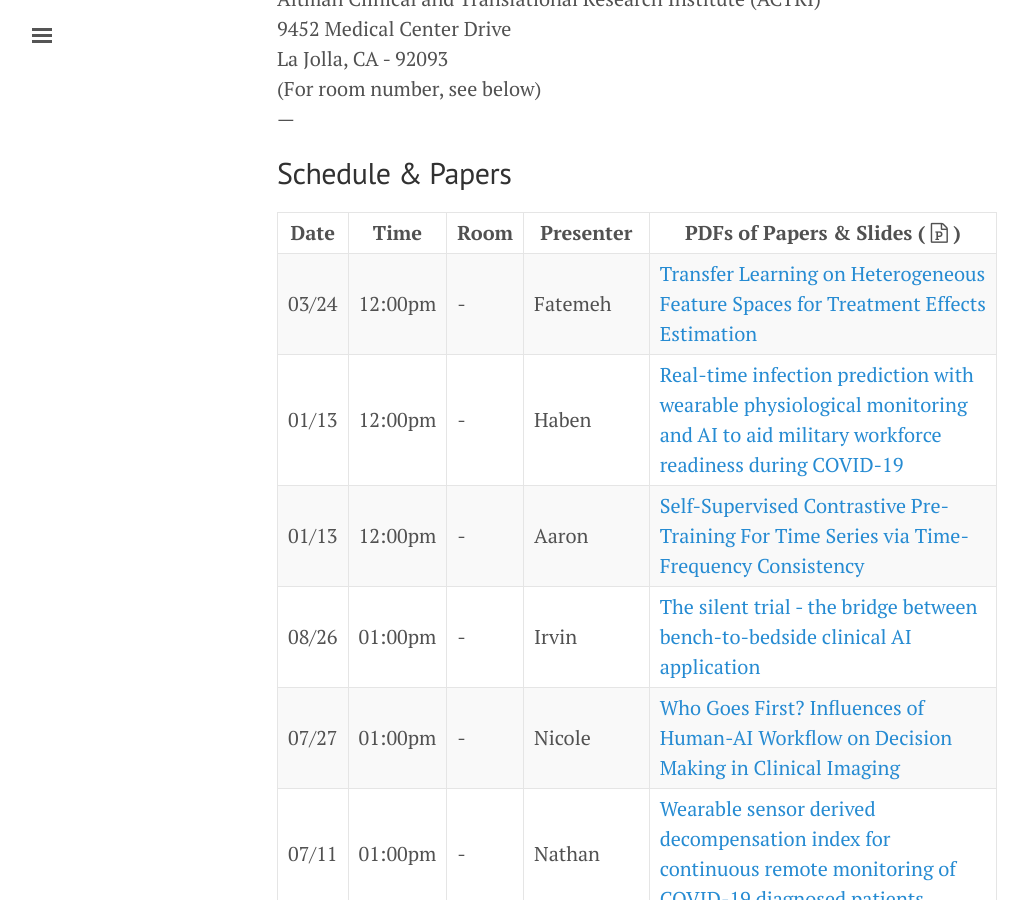
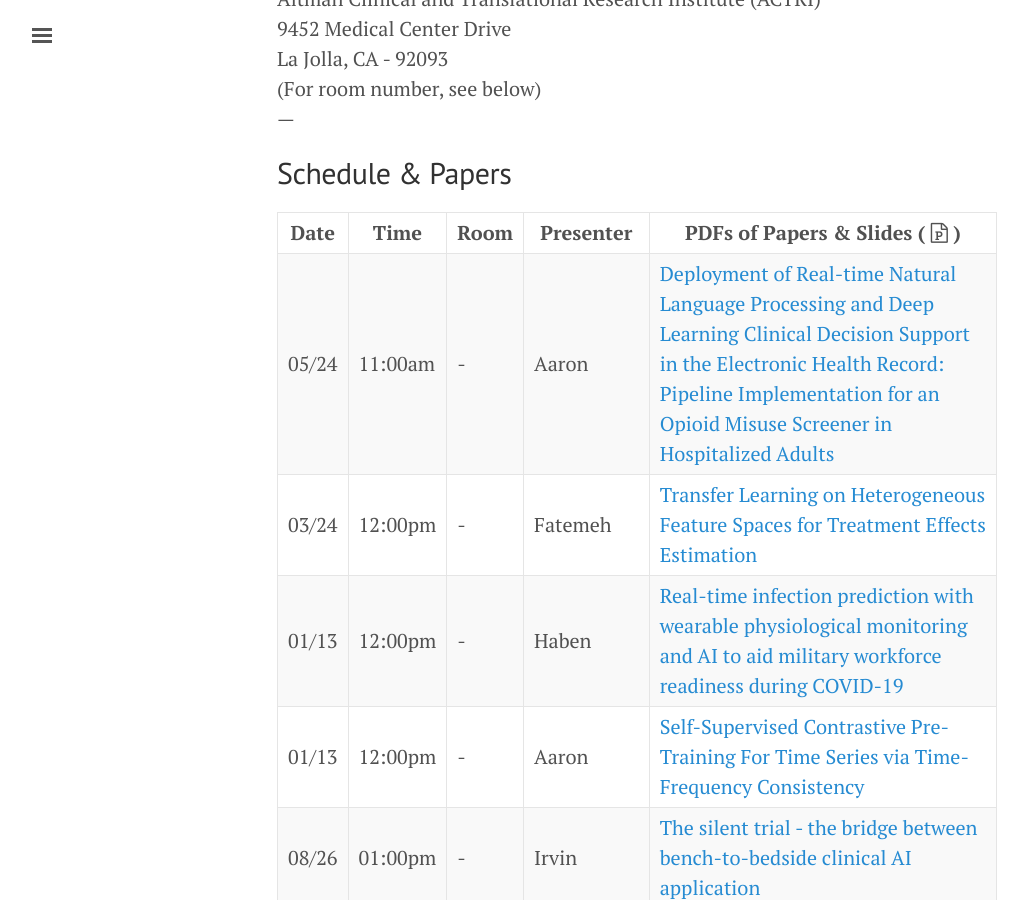
Before and after one commit to NematiLab/bmijc, a Jekyll site: the page built from index.md, in a window 1280 px wide and 900 px high, scrolled down 515 px. Shown: the whole window, without its empty margins (3-1031 px from the left). Built offline with Jekyll 4.4.1, drawn with Linux system fonts in a browser that asks for light colours; nearby versions of some CDN libraries.

Commit message:
Aaron presenting

```diff
--- a/index.md
+++ b/index.md
@@ -30,6 +30,7 @@ La Jolla, CA - 92093<br>
 
 Date | Time    | Room | Presenter | PDFs of Papers & Slides ( <i class='fa fa-file-powerpoint-o'></i> )
 --- | --- | --- | --- | ---
+05/24 | 11:00am | - | Aaron |[Deployment of Real-time Natural Language Processing and Deep Learning Clinical Decision Support in the Electronic Health Record: Pipeline Implementation for an Opioid Misuse Screener in Hospitalized Adults]({{ site.baseurl }}/assets/052423_paper.pdf){:target="_blank"}
 03/24 | 12:00pm | - | Fatemeh |[Transfer Learning on Heterogeneous Feature Spaces for Treatment Effects Estimation]({{ site.baseurl }}/assets/03_24_23_paper.pdf){:target="_blank"}
 01/13 | 12:00pm | - | Haben |[Real-time infection prediction with wearable physiological monitoring and AI to aid military workforce readiness during COVID-19]({{ site.baseurl }}/assets/012623_paper.pdf){:target="_blank"}
 01/13 | 12:00pm | - | Aaron |[Self-Supervised Contrastive Pre-Training For Time Series via Time-Frequency Consistency]({{ site.baseurl }}/assets/011223_paper.pdf){:target="_blank"}
```
Also changed, not shown: 1 other file.
